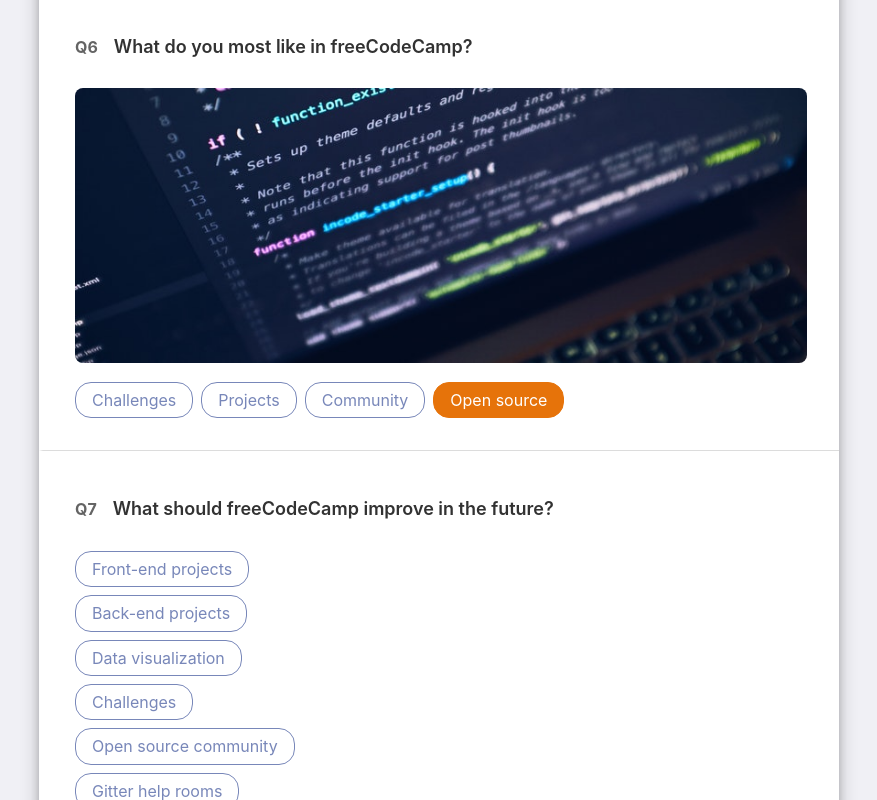
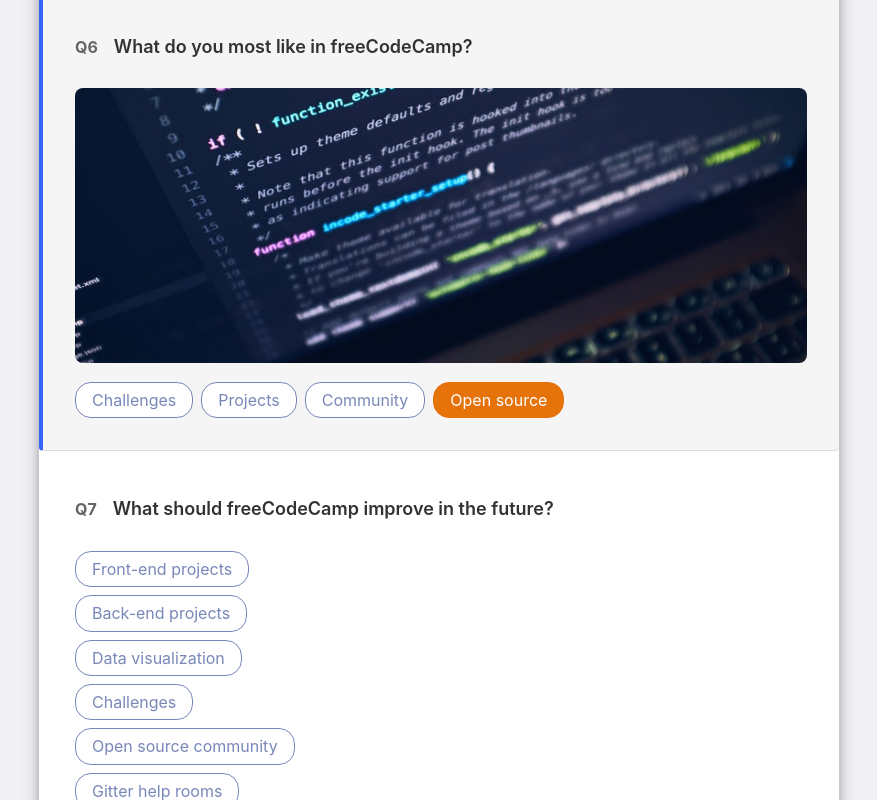
Before and after one commit to nmtmason/build-a-survey-form, a website: page index.html in a window 1280 px wide. Both pictures are taken after a click on the radio button "Open source". Shown: the part 1216-2016 px from the top of the page, without its empty margins (201-1078 px from the left). Drawn offline with Linux system fonts and the light colour scheme.

Commit message:
Fix broken selection style

```diff
--- a/css/style.css
+++ b/css/style.css
@@ -39,7 +39,6 @@
   border-bottom: 1px solid rgb(220, 220, 220);
   border-radius: 4px 4px 4px 4px;
   background-color: rgb(245, 245, 245);
-  transition: border 0.25s ease-in-out;
 }
 
 .question > *:not(:first-child) {
--- a/js/index.js
+++ b/js/index.js
@@ -1,8 +1,8 @@
 class QuestionElement {
-  constructor(questionGroup, el, label, index) {
+  constructor(questionGroup, el, labels, index) {
     this.questionGroup = questionGroup;
     this.el = el;
-    this.label = label;
+    this.labels = labels;
     this.index = index;
     this.el.addEventListener('click', this.handleClick.bind(this));
     this.el.addEventListener('focusin', this.handleFocusIn.bind(this));
@@ -26,10 +26,9 @@
   constructor(questionElements, selectedClassName) {
     this.selectedClassName = selectedClassName;
     this.questionElements = questionElements.map(
-      ({ question, label }, index) =>
-        new QuestionElement(this, question, label, index)
+      ({ question, labels }, index) =>
+        new QuestionElement(this, question, labels, index)
     );
-    this.lastSelected = null;
   }
 
   deselectAll() {
@@ -41,20 +40,17 @@
   }
 
   select(index) {
-    if (this.lastSelected === index) {
-      return;
+    let [firstLabel, ...otherLabels] = this.questionElements[index].labels;
+    let otherLabelHasFocus = otherLabels.includes(document.activeElement);
+    this.deselectAll();
+    this.questionElements[index].el.classList.add(this.selectedClassName);
+    if (!otherLabelHasFocus) {
+      firstLabel.focus();
     }
-    this.lastSelected = index;
-    this.deselectAll();
-    this.questionElements[index].el.classList.remove(this.selectedClassName);
-    this.questionElements[index].label.focus();
   }
 
   deselect(index) {
-    if (this.lastSelected !== index) {
-      return;
-    }
-    this.deselectAll();
+    this.questionElements[index].el.classList.remove(this.selectedClassName);
   }
 }
 
@@ -212,8 +208,8 @@
   let questions = document.querySelectorAll('.question');
   new QuestionGroup(
     Array.from(questions).map(question => {
-      let label = question.querySelector('label');
-      return { question, label };
+      let labels = Array.from(question.querySelectorAll('label'));
+      return { question, labels };
     }),
     'question--selected'
   );
```
